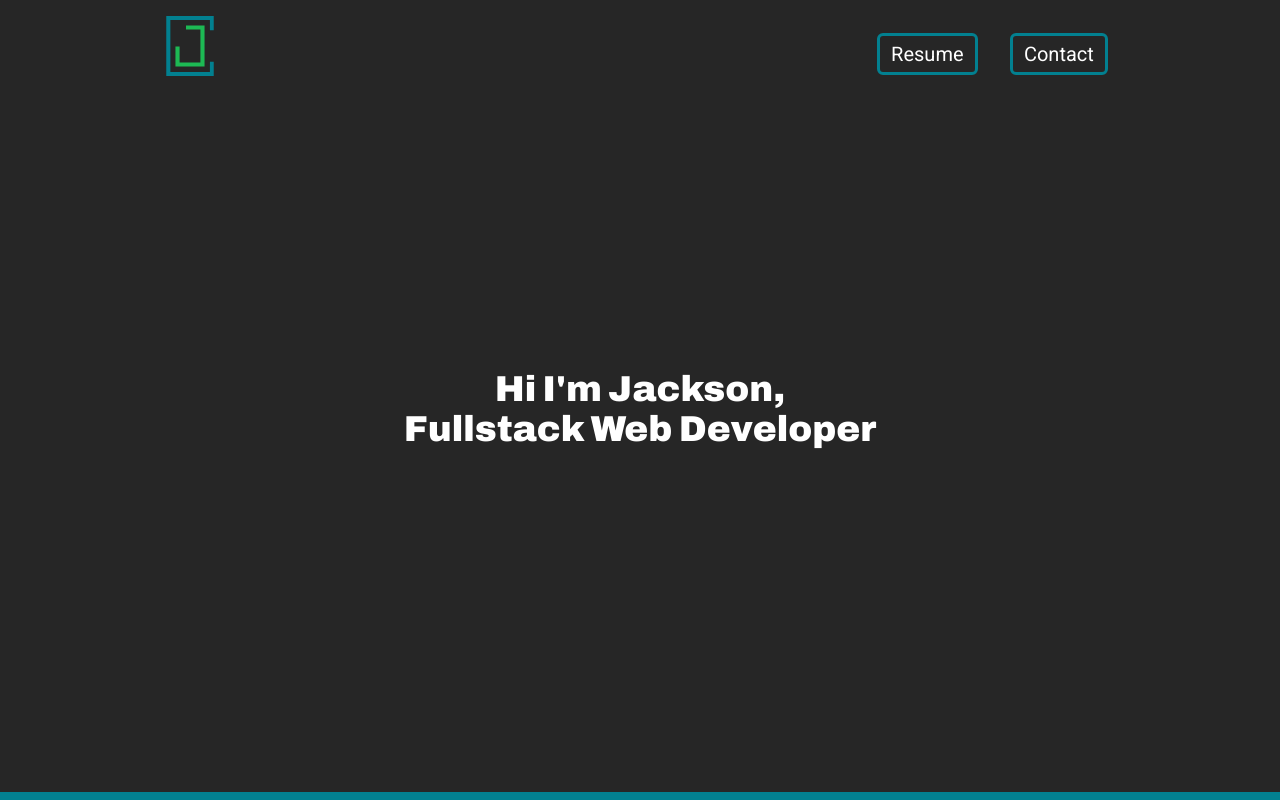
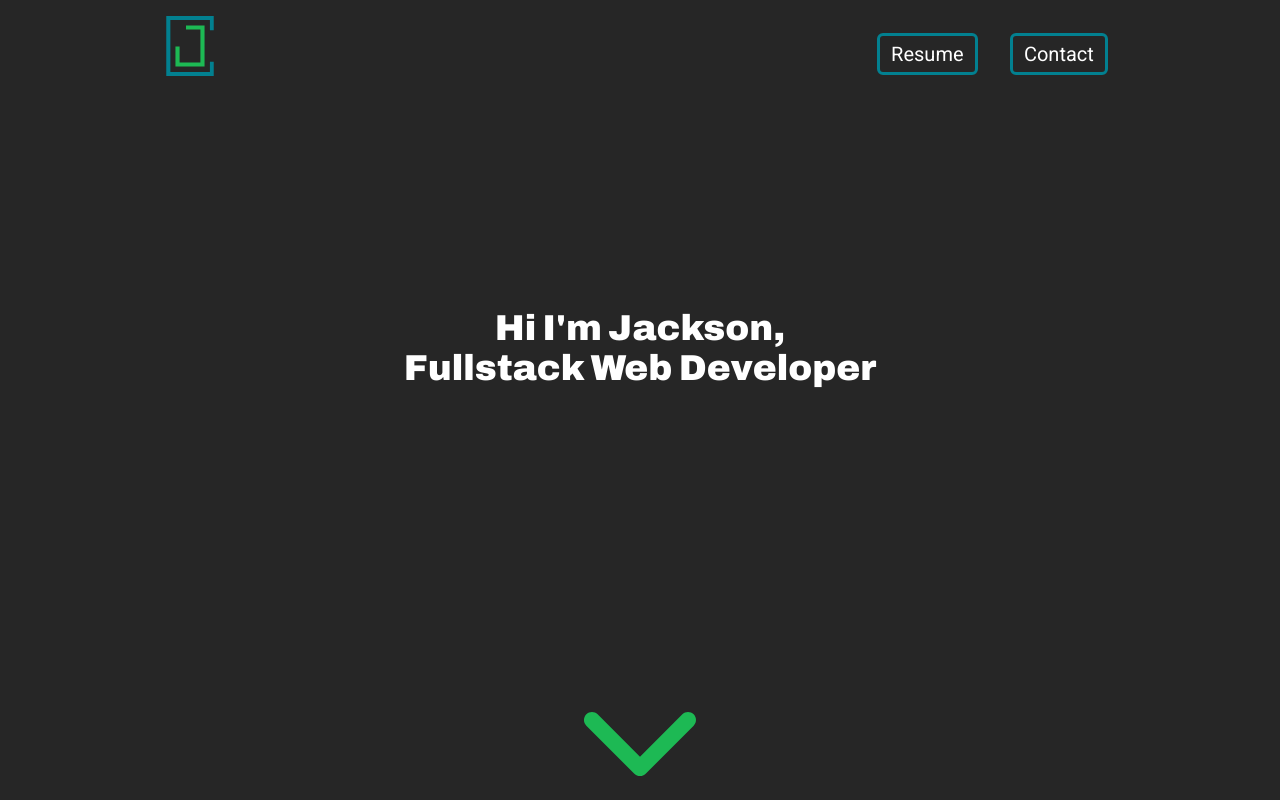
Before and after one commit to jcford2213/portfolio-frontend, a Vue app: page / in a window 1280 px wide. Shown: the top 800 px of the page. Built offline with nearby package versions, Linux system fonts and the light colour scheme.

Commit message:
Add fa-chevron to hero with animation

```diff
--- a/src/components/aboutComponent.vue
+++ b/src/components/aboutComponent.vue
@@ -47,7 +47,6 @@ export default {
   display: flex;
   flex-direction: column;
   row-gap: 3rem;
-
 }
 #about-header {
   width: 100%;
--- a/src/components/heroComponent.vue
+++ b/src/components/heroComponent.vue
@@ -1,25 +1,68 @@
+<script>
+export default {
+  methods: {
+    pauseChevronBounce() {
+      const chevron = document.getElementById('fa-chevron');
+      chevron.style.animationPlayState = window.scrollY === 0 ? 'running' : 'paused';
+      chevron.style.opacity = window.scrollY >= 100 ? '0' : '100';
+    }
+  },
+  mounted() {
+    window.addEventListener('scroll', this.pauseChevronBounce);
+  }
+}
+</script>
 
 <template>
   <section id=hero-wrapper>
-    <h1 class="headline">Hi I'm Jackson,<br>Fullstack Web Developer</h1>
+    <div>
+      <h1 class="headline">Hi I'm Jackson,<br>Fullstack Web Developer</h1>
+    </div>
+    <span><font-awesome-icon id="fa-chevron" icon="fa-chevron-down" /></span>
   </section>
 </template>
 
 <style>
 #hero-wrapper {
+  display: grid;
+  grid-template-rows: 1fr 8.125rem;
+  justify-content: center;
+  height: calc(100svh - 4.75rem); /* Vertically centers content. 4.75rem is height of header*/
+}
+#hero-wrapper div {
+  height: 100%;
   display: flex;
-  align-items: center;
+  flex-direction: column;
   justify-content: center;
-  height: calc(100svh - 5.25rem); /* Vertically centers content */
 }
 h1 {
   text-align: center;
   margin-bottom: 3.125rem;
+}
+#hero-wrapper span {
+  display: flex;
+  flex-direction: row;
+  justify-content: center;
+}
+#fa-chevron {
+  font-size: 4rem;
+  align-self: end;
+  color: #1DB954;
+  animation: bounce 3s ease infinite;
+  transition: opacity 1s ease;
+}
+@keyframes bounce {
+	0%, 20%, 50%, 80%, 100% {transform: translateY(0);}
+	40% {transform: translateY(-30px);}
+	60% {transform: translateY(-15px);}
 }
 
 @media screen and (min-width: 800px) {
   h1 {
     font-size: 2.25rem;
   }
+  #fa-chevron {
+    font-size: 8rem;
+  }
 }
 </style>
--- a/src/components/navComponent.vue
+++ b/src/components/navComponent.vue
@@ -35,8 +35,8 @@ export default {
 <template>
   <nav id="nav-wrapper">
     <a href="javascript:void(0);" @click="showNav = !showNav" v-if="mobileView">
-      <font-awesome-icon id="fa-bars" icon="fa-solid fa-bars" class="fa-2x" v-if="!showNav" />
-      <font-awesome-icon id="fa-times" class="fa-2x" icon="fa-solid fa-times" v-if="showNav"/>
+      <font-awesome-icon id="fa-bars" icon="fa-bars" class="fa-2x" v-if="!showNav" />
+      <font-awesome-icon id="fa-times" class="fa-2x" icon="fa-times" v-if="showNav"/>
     </a>
     <ul id="nav-ul" class="paragraph" v-if="showNav || !mobileView">
       <li class="nav-button" @click="hideNav">
--- a/src/main.js
+++ b/src/main.js
@@ -6,8 +6,8 @@ import router from './router/router';
 import { library } from '@fortawesome/fontawesome-svg-core';
 import { FontAwesomeIcon, FontAwesomeLayers } from '@fortawesome/vue-fontawesome';
 import { faLinkedin, faGithub } from '@fortawesome/free-brands-svg-icons';
-import { faBars, faTimes, faCircle, faSquare } from '@fortawesome/free-solid-svg-icons'
-library.add(faLinkedin, faGithub, faBars, faTimes, faCircle, faSquare );
+import { faBars, faTimes, faCircle, faSquare, faChevronDown} from '@fortawesome/free-solid-svg-icons'
+library.add(faLinkedin, faGithub, faBars, faTimes, faCircle, faSquare, faChevronDown);
 
 
 const app = createApp(App)
```
